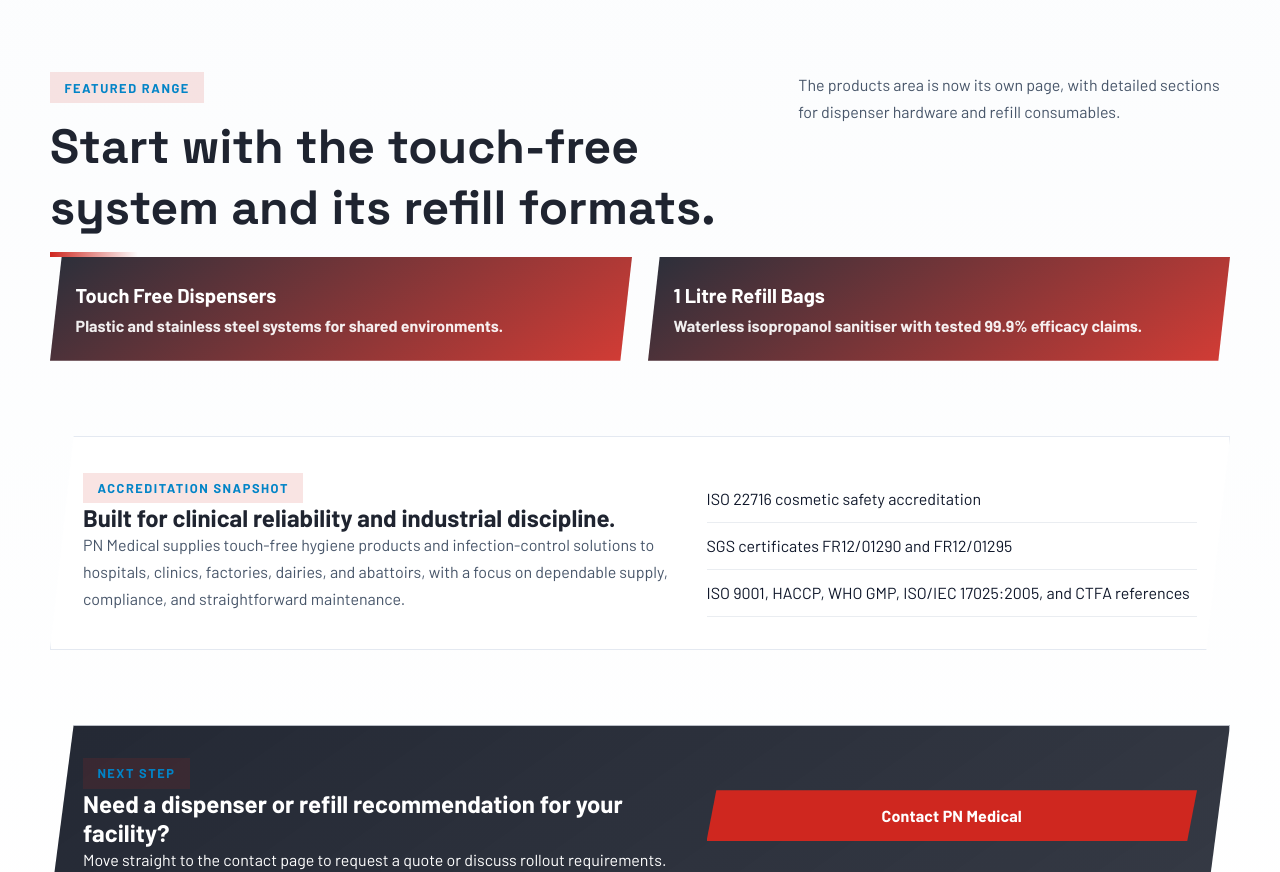
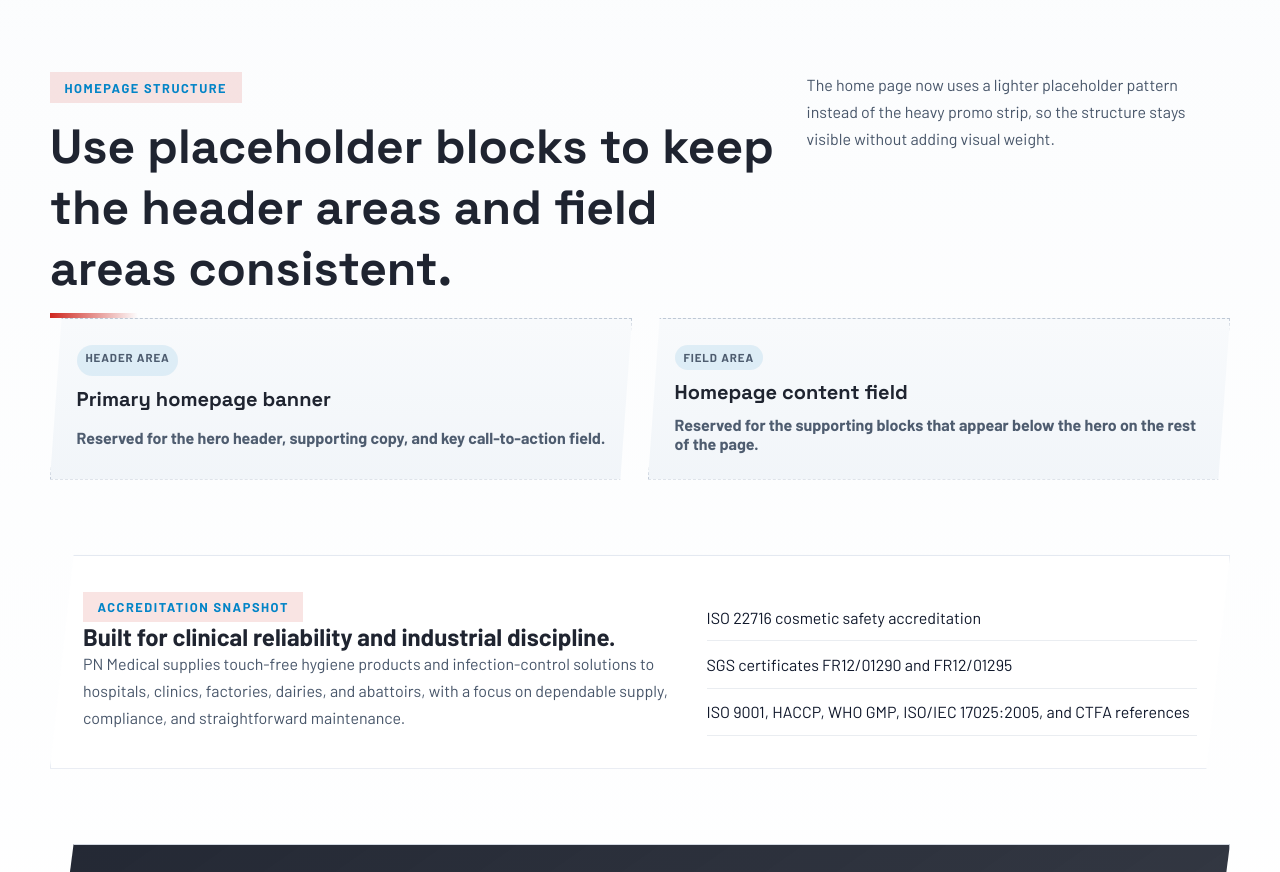
Before and after one commit to colourpixdev/pnmedical, a plain HTML site: page index.html in a window 1280 px wide. Shown: the part 2281-3153 px from the top of the page. Drawn offline with Linux system fonts and the light colour scheme.

Commit message:
Replace homepage promo strip with placeholders

```diff
--- a/site.js
+++ b/site.js
@@ -588,7 +588,7 @@
 }
 
 function renderHomeProductPreview() {
-    return `<section class="section section--tight product-preview"><div class="container"><div class="section-heading"><div><span class="eyebrow">Featured Range</span><h2>Start with the touch-free system and its refill formats.</h2></div><p>The products area is now its own page, with detailed sections for dispenser hardware and refill consumables.</p></div><div class="preview-links"><a class="preview-link angular-card" href="products.html"><strong>Touch Free Dispensers</strong><span>Plastic and stainless steel systems for shared environments.</span></a><a class="preview-link angular-card" href="products.html"><strong>1 Litre Refill Bags</strong><span>Waterless isopropanol sanitiser with tested 99.9% efficacy claims.</span></a></div></div></section>`;
+    return `<section class="section section--tight product-preview"><div class="container"><div class="section-heading"><div><span class="eyebrow">Homepage Structure</span><h2>Use placeholder blocks to keep the header areas and field areas consistent.</h2></div><p>The home page now uses a lighter placeholder pattern instead of the heavy promo strip, so the structure stays visible without adding visual weight.</p></div><div class="preview-links"><a class="preview-link preview-link--placeholder angular-card" href="products.html"><span class="preview-link__badge">Header area</span><strong>Primary homepage banner</strong><span>Reserved for the hero header, supporting copy, and key call-to-action field.</span></a><a class="preview-link preview-link--placeholder angular-card" href="products.html"><span class="preview-link__badge">Field area</span><strong>Homepage content field</strong><span>Reserved for the supporting blocks that appear below the hero on the rest of the page.</span></a></div></div></section>`;
 }
 
 function renderAccreditationSummary(credibility) {
--- a/styles.css
+++ b/styles.css
@@ -763,7 +763,7 @@
 .site-footer__nav a { color: var(--crimson-red); font-weight: 700; }
 
 .preview-link span {
-    color: rgba(255, 255, 255, 0.92);
+    color: rgba(71, 85, 105, 0.96);
     font-weight: 700;
 }
 
@@ -775,13 +775,32 @@
 
 .preview-link {
     padding: 1.6rem;
-    background: linear-gradient(145deg, rgba(31, 36, 48, 0.95), rgba(207, 39, 31, 0.9));
-    color: var(--white);
+    background: linear-gradient(180deg, rgba(248, 250, 252, 0.98), rgba(241, 245, 249, 0.98));
+    color: var(--charcoal-slate);
     display: grid;
     gap: 0.6rem;
+    border: 1px dashed rgba(148, 163, 184, 0.55);
+    box-shadow: var(--shadow-soft);
 }
 
 .preview-link strong { font-size: 1.25rem; }
+
+.preview-link__badge {
+    display: inline-flex;
+    width: fit-content;
+    padding: 0.35rem 0.55rem;
+    border-radius: 999px;
+    background: rgba(2, 132, 199, 0.1);
+    color: var(--sky-blue);
+    font-size: 0.72rem;
+    font-weight: 800;
+    letter-spacing: 0.08em;
+    text-transform: uppercase;
+}
+
+.preview-link--placeholder strong {
+    font-family: "Space Grotesk", sans-serif;
+}
 
 .summary-panel,
 .callout-panel {
```
